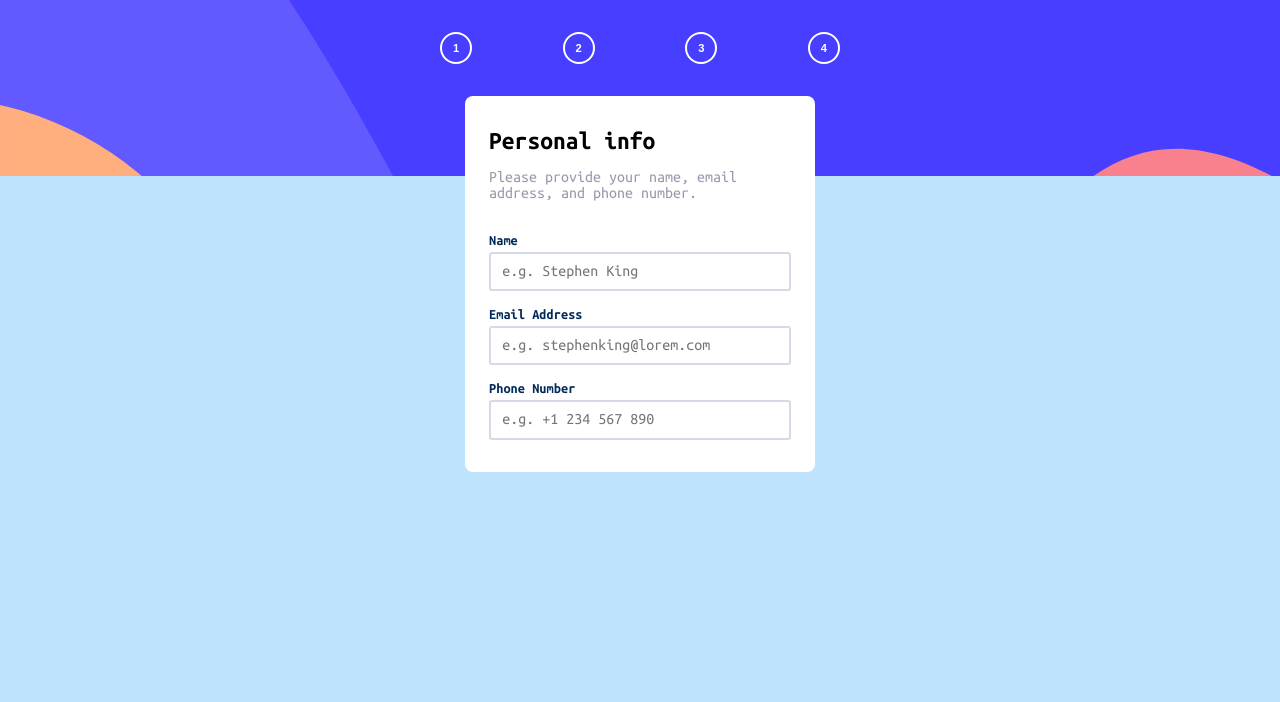
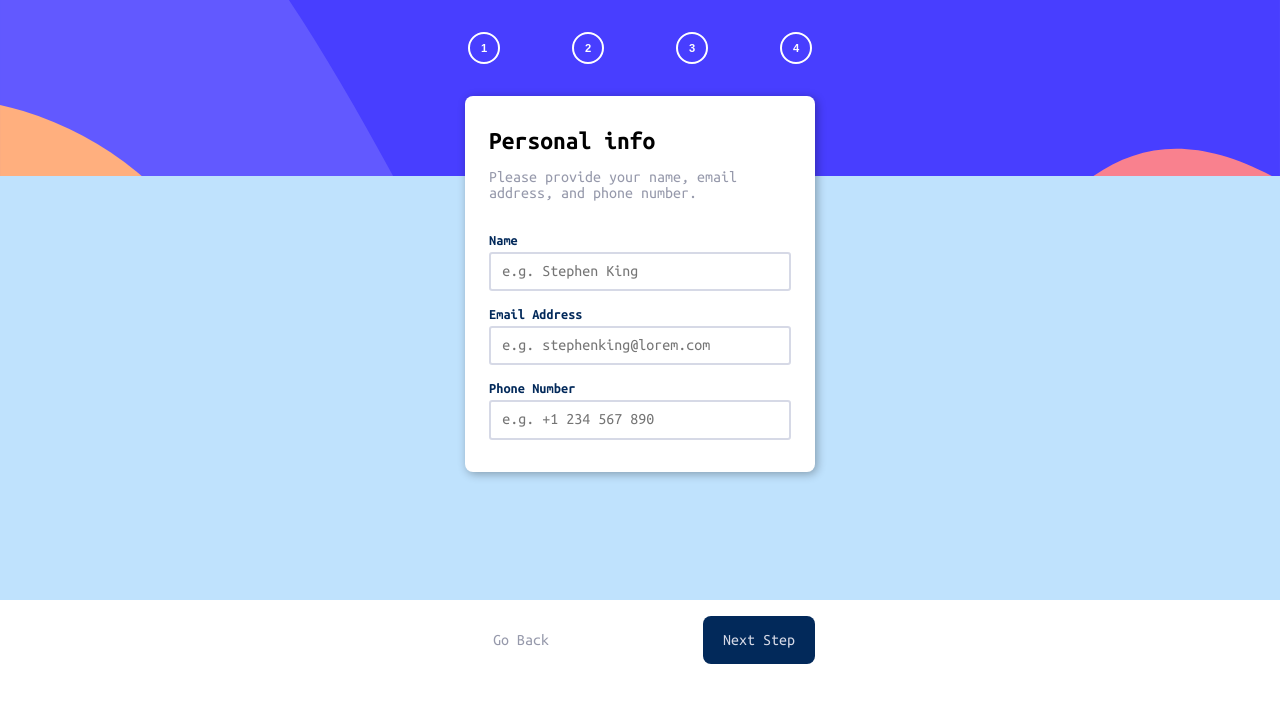
Before and after one commit to Uyimolo/Multi-step-form, a React (Vite) app: page / in a window 1280 px wide. Shown: the top 702 px of the page. Built offline with nearby package versions, Linux system fonts and the light colour scheme.

Commit message:
previous and next buttons and some minor style (active states) changes

```diff
--- a/src/App.css
+++ b/src/App.css
@@ -8,6 +8,7 @@
 }
 
 :root {
+  font-size: 16px;
   /* Primary */
 
   --Marine-blue: hsl(213, 96%, 18%);
@@ -38,21 +39,21 @@ p {
   display: flex;
   flex-direction: column;
   width: 100vw;
-  background-color: var(--Light-blue);
   height: 100vh;
 }
 .step-selectors-container {
-  padding: 2rem 5rem;
-  height: 11rem;
+  padding: 2rem;
   background-image: url('./assets/images/bg-sidebar-mobile.svg');
   background-repeat: no-repeat;
   background-size: cover;
 }
 .step-selectors {
   display: flex;
-  justify-content: space-between;
+  justify-content: space-around;
   max-width: 400px;
-  margin: auto;
+  height: 7rem;
+  gap: 1rem;
+  margin: 0 auto;
 }
 
 .step-number {
@@ -81,16 +82,61 @@ p {
 }
 
 .steps-container {
+  display: flex;
+  flex-direction: column;
+  gap: 1rem;
+}
+
+.step-container {
+  background-color: var(--Light-blue);
+  padding-bottom: 3rem;
+}
+
+.next-prev-btns-container {
+  width: 90%;
+  max-width: 350px;
+  margin: auto;
+  display: flex;
+  justify-content: space-between;
+}
+
+.btn {
+  padding: 1rem;
+  width: 7rem;
+  border-radius: 0.5rem;
+  border: none;
+  color: var(--Cool-gray);
+  /* font-weight: 500; */
+  background: var(--White);
+  font-size: 1em;
+}
+
+.btn:hover {
+  color: var(--Marine-blue);
+}
+
+.next-btn {
+  background-color: var(--Marine-blue);
+  color: var(--Light-gray);
+}
+
+.next-btn:hover {
+  color: var(--White);
+  background-color: var(--Purplish-blue);
+}
+
+.step {
   width: 90%;
   margin: 0 auto;
-  border-radius: 0.5rem;
   padding: 2rem 1.5rem;
   transform: translateY(-5rem);
-  background-color: var(--White);
   display: flex;
   flex-direction: column;
   gap: 2rem;
   max-width: 350px;
+  border-radius: 0.5rem;
+  background-color: var(--White);
+  box-shadow: 2px 2px 10px #00000050;
 }
 
 .step-info h1 {
@@ -117,6 +163,10 @@ p {
   border: 2px solid var(--Light-gray);
 }
 
+.form-group input:hover{
+border-color: var(--Pastel-blue);
+}
+
 .form-group input::placeholder {
   font-size: 1rem;
 }
@@ -124,5 +174,5 @@ p {
 .form-group label {
   color: var(--Marine-blue);
   font-weight: bold;
-  font-size: .9em;
+  font-size: 0.9em;
 }
--- /dev/null
+++ b/src/components/StepOne.jsx
@@ -0,0 +1,27 @@
+
+const StepOne = () => {
+  return (
+    <div className="step">
+      <div className="step-info">
+        <h1>Personal info</h1>
+        <p>Please provide your name, email address, and phone number.</p>
+      </div>
+      <form action="" className="step-one-form step-form">
+        <div className="form-group">
+            <label htmlFor="name">Name</label>
+            <input type="text" id="name" placeholder="e.g. Stephen King" />
+        </div>
+        <div className="form-group">
+            <label htmlFor="email">Email Address</label>
+            <input type="text" id="email" placeholder="e.g. stephenking@lorem.com"/>
+        </div>
+        <div className="form-group">
+            <label htmlFor="phone">Phone Number</label>
+            <input type="text" id="phone" placeholder="e.g. +1 234 567 890" />
+        </div>
+      </form>
+    </div>
+  )
+}
+
+export default StepOne
--- a/src/components/StepsContainer.jsx
+++ b/src/components/StepsContainer.jsx
@@ -1,25 +1,18 @@
+import StepOne from "./StepOne"
 
 const StepsContainer = () => {
   return (
     <div className="steps-container">
-      <div className="step-info">
-        <h1>Personal info</h1>
-        <p>Please provide your name, email address, and phone number.</p>
+
+      <div className="step-container">
+      <StepOne />
       </div>
-      <form action="" className="step-one-form">
-        <div className="form-group">
-            <label htmlFor="name">Name</label>
-            <input type="text" id="name" placeholder="e.g. Stephen King" />
-        </div>
-        <div className="form-group">
-            <label htmlFor="email">Email Address</label>
-            <input type="text" id="email" placeholder="e.g. stephenking@lorem.com"/>
-        </div>
-        <div className="form-group">
-            <label htmlFor="phone">Phone Number</label>
-            <input type="text" id="phone" placeholder="e.g. +1 234 567 890" />
-        </div>
-      </form>
+
+      <div className="next-prev-btns-container">
+      <button className="previous-btn btn">Go Back</button>
+      <button className="next-btn btn">Next Step</button>
+
+      </div>
     </div>
   )
 }
```
